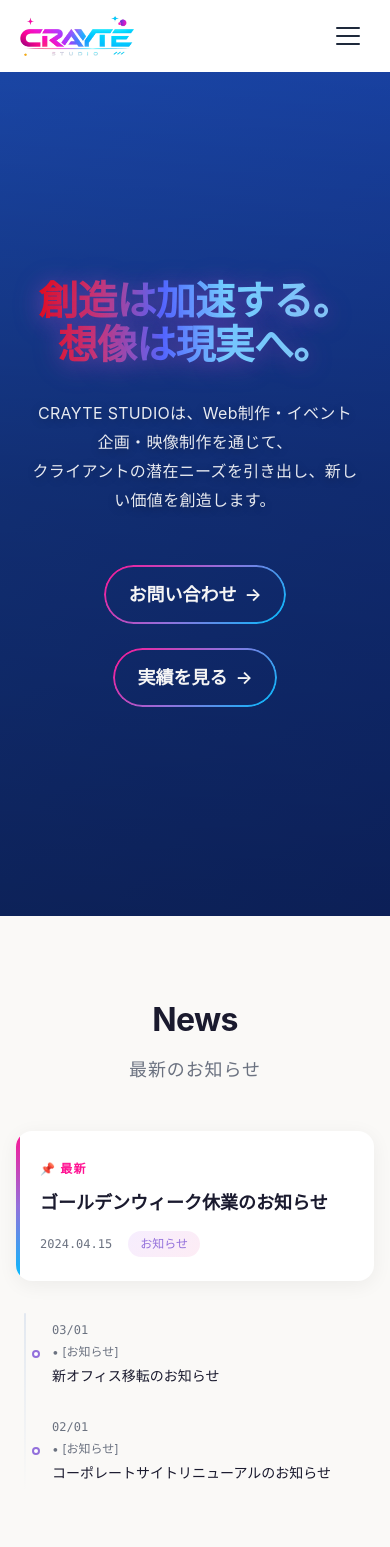
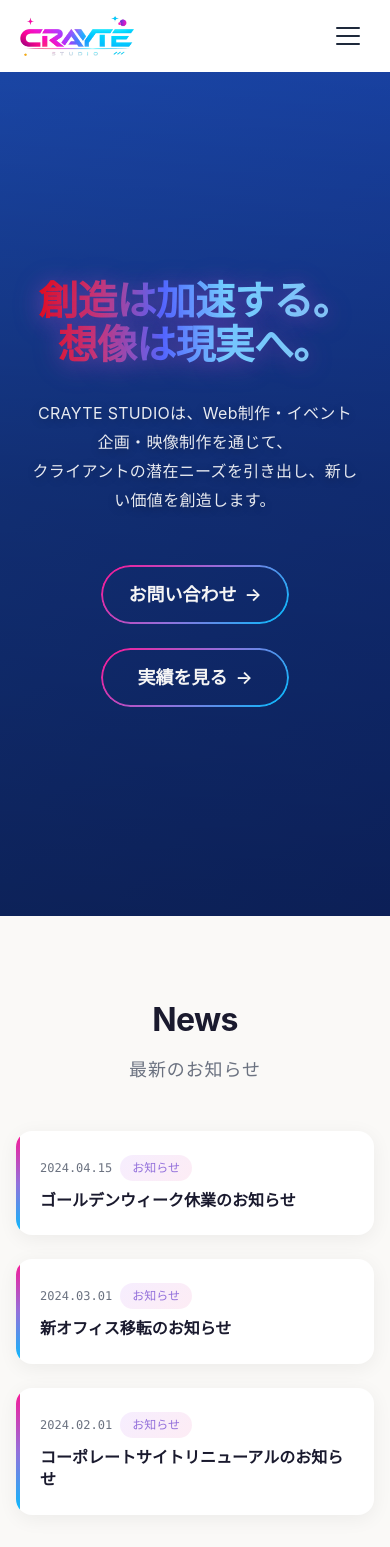
Before and after one commit to Y-2G/crayte-studio, a Next.js app: page / in a window 390 px wide. Shown: the top 1547 px of the page. Built offline with nearby package versions, Linux system fonts and the light colour scheme.

Commit message:
Enhance NewsTimeline component by updating layout and styles for better responsiveness and visual appeal. Introduce new CSS classes for button styling in the hero section, and adjust featured card design for improved alignment and spacing.

```diff
--- a/src/app/(public)/page.module.css
+++ b/src/app/(public)/page.module.css
@@ -48,6 +48,10 @@
   justify-content: center;
   flex-wrap: wrap;
   margin-top: var(--spacing-4);
+}
+
+.heroCtaButton {
+  min-width: 12rem;
 }
 
 /* Section Base */
--- a/src/app/(public)/page.tsx
+++ b/src/app/(public)/page.tsx
@@ -1,5 +1,4 @@
 import type { Metadata } from "next";
-import Link from "next/link";
 import { getRecentPosts, getRecentWorks } from "@/lib/data";
 import { GradientButton } from "@/components/shared/GradientButton";
 import { HeroVideo } from "@/components/public/HeroVideo";
@@ -67,10 +66,20 @@ export default async function HomePage() {
             クライアントの潜在ニーズを引き出し、新しい価値を創造します。
           </p>
           <div className={styles.heroCta}>
-            <GradientButton href="/contact" variant="dark" size="lg">
+            <GradientButton
+              href="/contact"
+              variant="dark"
+              size="lg"
+              className={styles.heroCtaButton}
+            >
               お問い合わせ
             </GradientButton>
-            <GradientButton href="/works" variant="dark" size="lg">
+            <GradientButton
+              href="/works"
+              variant="dark"
+              size="lg"
+              className={styles.heroCtaButton}
+            >
               実績を見る
             </GradientButton>
           </div>
--- a/src/components/public/NewsTimeline/NewsTimeline.module.css
+++ b/src/components/public/NewsTimeline/NewsTimeline.module.css
@@ -6,7 +6,7 @@
   display: flex;
   flex-direction: column;
   gap: var(--spacing-6);
-  max-width: 800px;
+  max-width: 960px;
   margin: 0 auto;
 }
 
@@ -15,17 +15,20 @@
  * ============================================================================ */
 
 .featuredCard {
-  display: block;
+  display: flex;
+  align-items: center;
   padding: var(--spacing-8);
   background: var(--redesign-bg-white);
   border: none;
   border-radius: var(--border-radius-xl);
   text-decoration: none;
   box-shadow: 0 4px 20px rgba(0, 0, 0, 0.06);
-  transition: transform var(--transition-normal),
+  transition:
+    transform var(--transition-normal),
     box-shadow var(--transition-normal);
   position: relative;
   overflow: hidden;
+  gap: var(--spacing-8);
 }
 
 .featuredCard::before {
@@ -48,6 +51,11 @@
   box-shadow: 0 12px 40px rgba(0, 0, 0, 0.12);
 }
 
+.featuredMeta {
+  display: flex;
+  gap: var(--spacing-4);
+}
+
 .featuredBadge {
   display: inline-flex;
   align-items: center;
@@ -62,14 +70,13 @@
 
 .featuredTitle {
   font-family: var(--font-display);
-  font-size: var(--font-size-xl);
+  font-size: var(--font-size-2xl);
   font-weight: var(--font-weight-bold);
   color: var(--redesign-text-dark);
-  margin-bottom: var(--spacing-4);
   line-height: 1.4;
 }
 
-.featuredMeta {
+.meta {
   display: flex;
   align-items: center;
   gap: var(--spacing-4);
@@ -92,95 +99,7 @@
   );
   border-radius: var(--border-radius-full);
   font-weight: var(--font-weight-medium);
-  font-size: var(--font-size-xs);
-  color: var(--color-brand-purple);
-}
-
-/* ============================================================================
- * Timeline
- * ============================================================================ */
-
-.timeline {
-  position: relative;
-  padding-left: var(--spacing-8);
-  margin-top: var(--spacing-2);
-}
-
-/* Vertical line */
-.timeline::before {
-  content: "";
-  position: absolute;
-  left: 10px;
-  top: 8px;
-  bottom: 8px;
-  width: 2px;
-  background: linear-gradient(
-    180deg,
-    var(--public-border) 0%,
-    transparent 100%
-  );
-  border-radius: var(--border-radius-full);
-}
-
-.timelineItem {
-  position: relative;
-  display: grid;
-  grid-template-columns: auto auto 1fr;
-  gap: var(--spacing-4);
-  align-items: center;
-  padding: var(--spacing-4) var(--spacing-4);
-  text-decoration: none;
-  color: inherit;
-  transition: all var(--transition-fast);
-  border-radius: var(--border-radius-lg);
-  margin-left: calc(var(--spacing-4) * -1);
-  padding-left: var(--spacing-8);
-}
-
-.timelineItem:hover {
-  background: rgba(168, 85, 247, 0.04);
-}
-
-.timelineDot {
-  position: absolute;
-  left: 6px;
-  width: 10px;
-  height: 10px;
-  background: var(--redesign-bg-white);
-  border: 2px solid var(--color-brand-purple);
-  border-radius: 50%;
-  transition: all var(--transition-fast);
-}
-
-.timelineItem:hover .timelineDot {
-  background: var(--color-brand-purple);
-  transform: scale(1.2);
-}
-
-.timelineDate {
-  font-family: var(--font-mono);
-  font-size: var(--font-size-xs);
-  color: var(--redesign-text-muted);
-  white-space: nowrap;
-}
-
-.timelineCategory {
-  font-size: var(--font-size-xs);
-  color: var(--redesign-text-muted);
-  white-space: nowrap;
-}
-
-.timelineTitle {
-  font-size: var(--font-size-sm);
-  font-weight: var(--font-weight-medium);
-  color: var(--redesign-text-dark);
-  overflow: hidden;
-  text-overflow: ellipsis;
-  white-space: nowrap;
-  transition: color var(--transition-fast);
-}
-
-.timelineItem:hover .timelineTitle {
+  font-size: var(--font-size-md);
   color: var(--color-brand-purple);
 }
 
@@ -188,65 +107,51 @@
  * Responsive Design
  * ============================================================================ */
 
-@media (max-width: 767px) {
+/* Tablet */
+@media (max-width: 1023px) {
   .newsTimeline {
-    gap: var(--spacing-4);
+    padding: 0;
+  }
+
+  .meta {
+    gap: var(--spacing-3);
+  }
+
+  .category {
+    font-size: var(--font-size-sm);
   }
 
   .featuredCard {
+    padding: var(--spacing-5) var(--spacing-10);
+  }
+
+  .featuredTitle {
+    font-size: var(--font-size-xl);
+  }
+}
+
+/* Mobile */
+@media (max-width: 768px) {
+  .newsTimeline {
+    padding: 0;
+  }
+
+  .featuredCard {
+    flex-direction: column;
+    align-items: flex-start;
+    gap: var(--spacing-2);
     padding: var(--spacing-6);
   }
 
-  .featuredTitle {
-    font-size: var(--font-size-lg);
+  .meta {
+    gap: var(--spacing-2);
   }
 
-  .timeline {
-    padding-left: var(--spacing-6);
-  }
-
-  .timeline::before {
-    left: 8px;
-  }
-
-  .timelineItem {
-    grid-template-columns: 1fr;
-    gap: var(--spacing-1);
-    margin-left: calc(var(--spacing-3) * -1);
-    padding-left: var(--spacing-6);
-    padding-right: var(--spacing-2);
-  }
-
-  .timelineDot {
-    left: 4px;
-    width: 8px;
-    height: 8px;
-  }
-
-  .timelineDate,
-  .timelineCategory {
-    display: inline;
+  .category {
     font-size: var(--font-size-xs);
   }
 
-  .timelineCategory::before {
-    content: " • ";
-  }
-
-  .timelineTitle {
-    white-space: normal;
-    overflow: visible;
-    text-overflow: clip;
-    font-size: var(--font-size-sm);
+  .featuredTitle {
+    font-size: var(--font-size-md);
   }
 }
-
-@media (min-width: 768px) {
-  .featuredCard {
-    padding: var(--spacing-10);
-  }
-
-  .featuredTitle {
-    font-size: var(--font-size-2xl);
-  }
-}
--- a/src/components/public/NewsTimeline/NewsTimeline.tsx
+++ b/src/components/public/NewsTimeline/NewsTimeline.tsx
@@ -44,41 +44,27 @@ export function NewsTimeline({ posts, className }: NewsTimelineProps) {
     return null;
   }
 
-  const [featured, ...remaining] = posts;
-
   return (
-    <div className={className ? `${styles.newsTimeline} ${className}` : styles.newsTimeline}>
-      {/* Featured Card */}
-      <Link href={`/news/${featured.slug}`} className={styles.featuredCard}>
-        <div className={styles.featuredBadge}>📌 最新</div>
-        <h3 className={styles.featuredTitle}>{featured.title}</h3>
-        <div className={styles.featuredMeta}>
-          <time className={styles.date}>
-            {formatDate(featured.publishedAt || featured.createdAt)}
-          </time>
-          <span className={styles.category}>{featured.category}</span>
-        </div>
-      </Link>
-
-      {/* Timeline */}
-      {remaining.length > 0 && (
-        <div className={styles.timeline}>
-          {remaining.map((post) => (
+    <div
+      className={
+        className ? `${styles.newsTimeline} ${className}` : styles.newsTimeline
+      }
+    >
+      {posts.map((post) => (
         <Link
           key={post.id}
           href={`/news/${post.slug}`}
-              className={styles.timelineItem}
+          className={styles.featuredCard}
         >
-              <div className={styles.timelineDot} />
-              <time className={styles.timelineDate}>
-                {formatDate(post.publishedAt || post.createdAt, "short")}
+          <div className={styles.meta}>
+            <time className={styles.date}>
+              {formatDate(post.publishedAt || post.createdAt, "full")}
             </time>
-              <span className={styles.timelineCategory}>[{post.category}]</span>
-              <span className={styles.timelineTitle}>{post.title}</span>
+            <span className={styles.category}>{post.category}</span>
+          </div>
+          <h3 className={styles.featuredTitle}>{post.title}</h3>
         </Link>
       ))}
     </div>
-      )}
-    </div>
   );
 }
```
Lines whose indentation alone changed are shown as unchanged.
